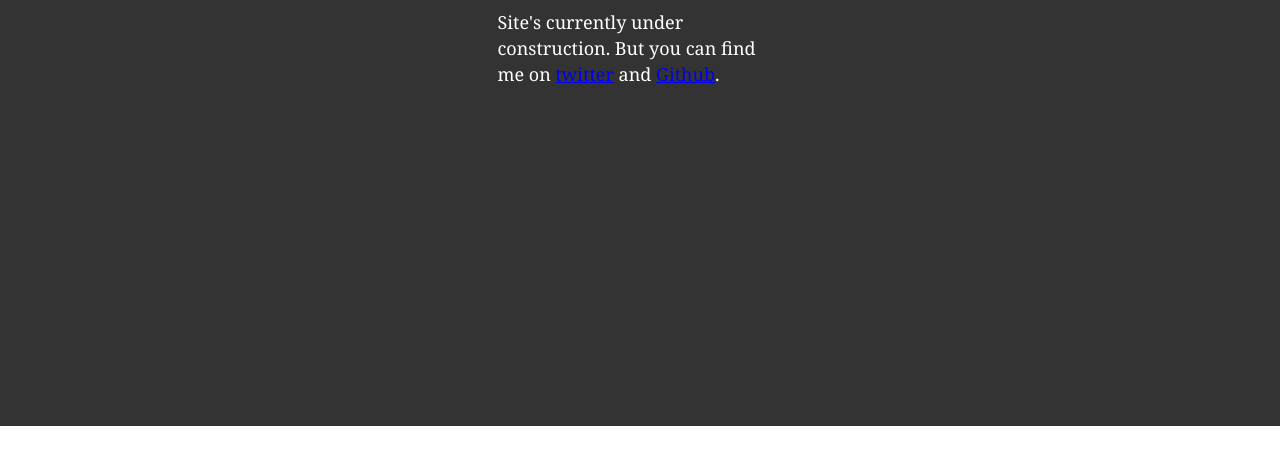
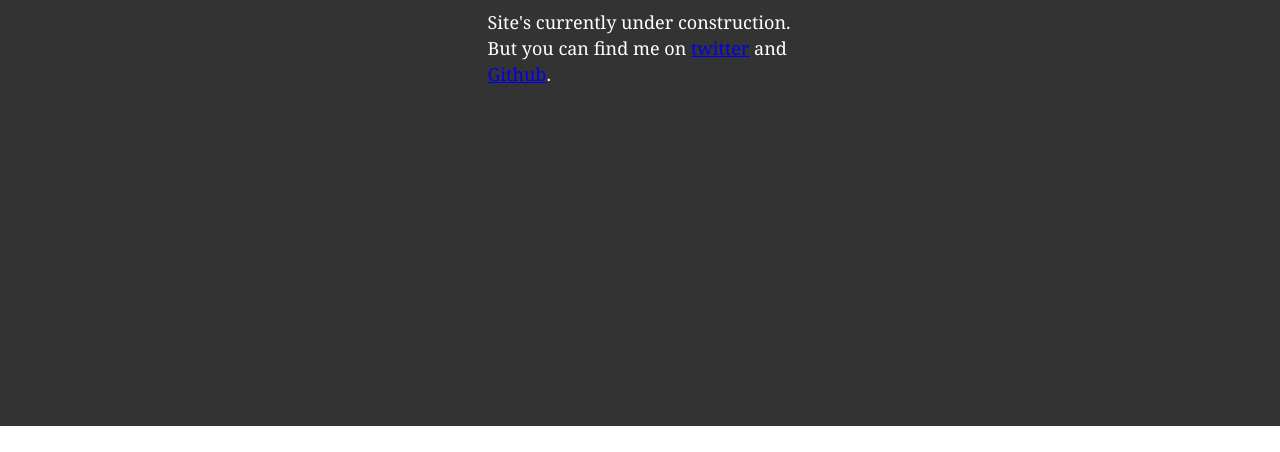
Before and after one commit to nikoTM/garnik.me, a Gatsby site: page / in a window 1280 px wide. Shown: the part 374-826 px from the top of the page. Built offline with nearby package versions, Linux system fonts and the light colour scheme; Gatsby itself is replaced by a stand-in of ours.

Commit message:
Fix layout

```diff
--- a/src/pages/index.js
+++ b/src/pages/index.js
@@ -22,7 +22,7 @@ const MainHeading = styled.h1`
 
 const DescriptionText = styled.p`
   color: #ffffff;
-  max-width: 285px;
+  max-width: 305px;
 `;
 
 const IndexPage = () => (
```
